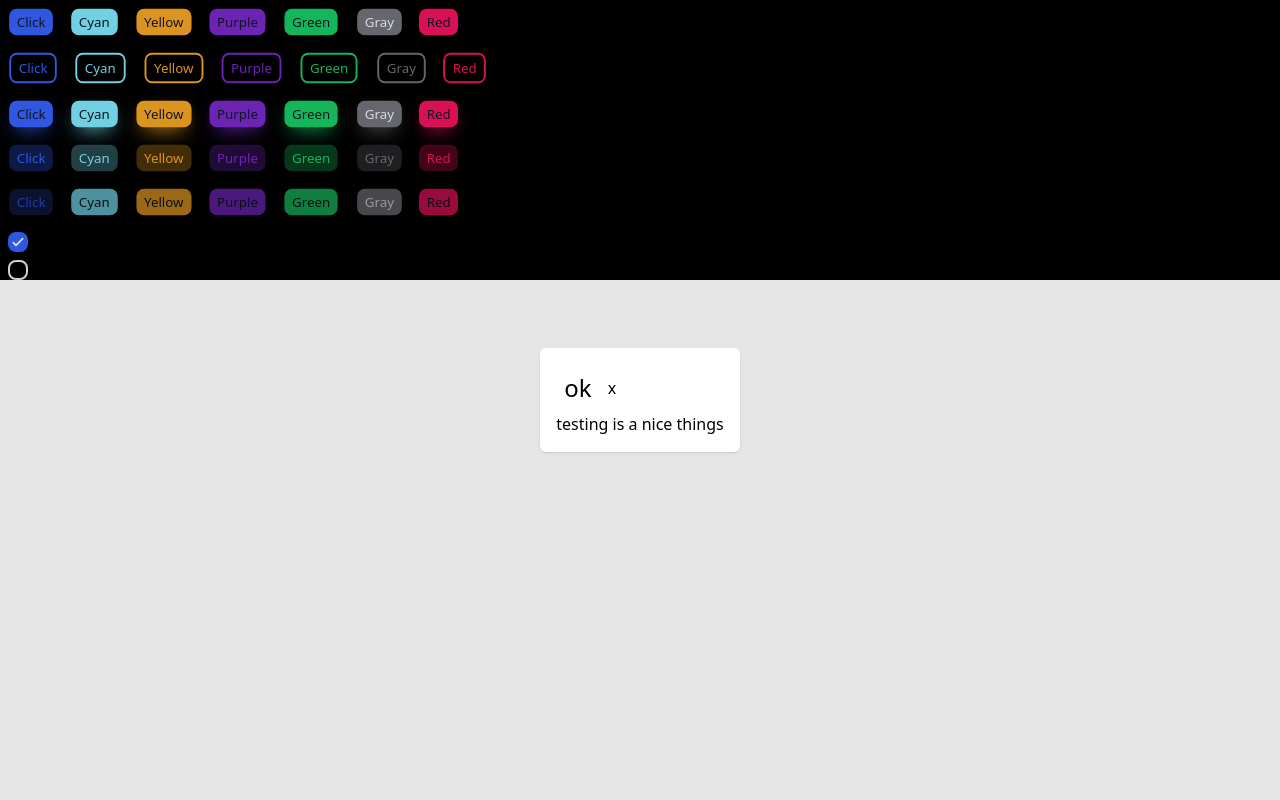
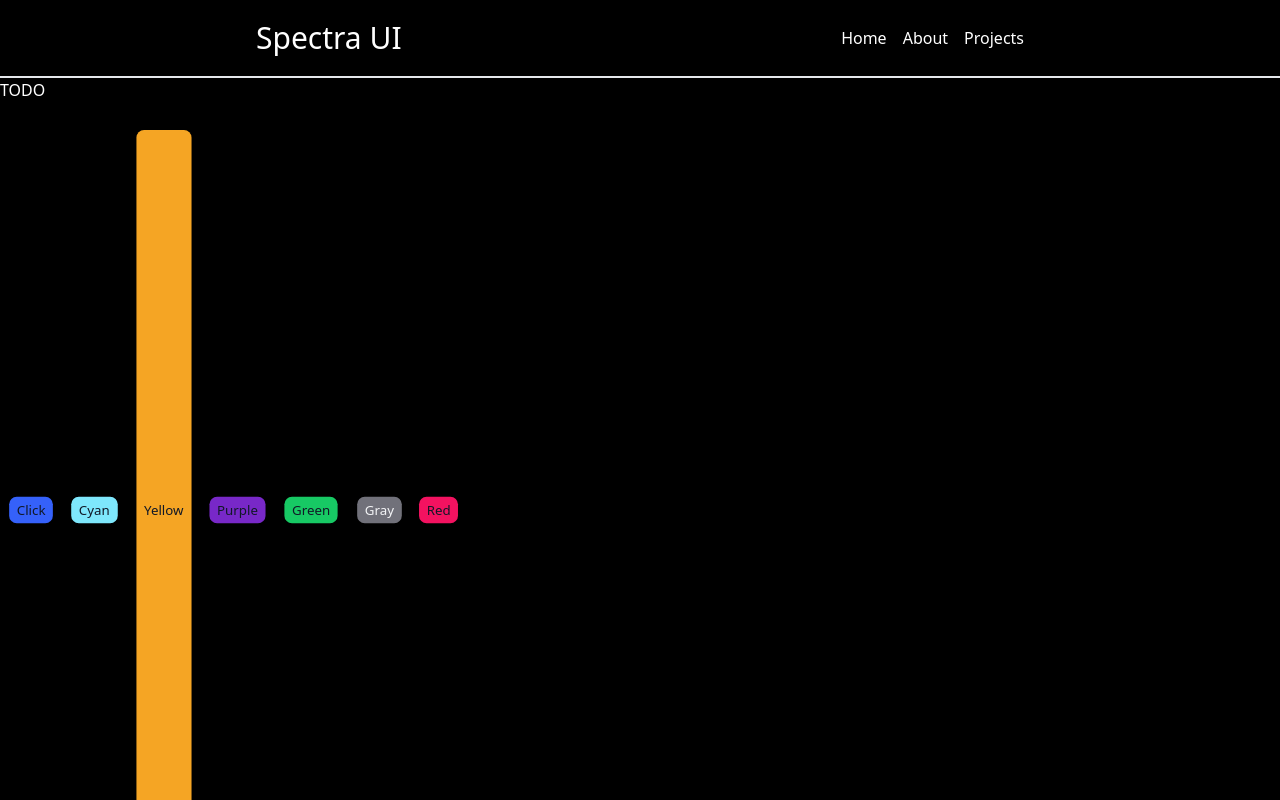
Before and after one commit to SpectraUI/SpectraUI, a React (Vite) app: page / in a window 1280 px wide. Shown: the top 800 px of the page. Built offline with nearby package versions, Linux system fonts and the light colour scheme.

Commit message:
added Navbar

```diff
--- /dev/null
+++ b/components/Navbar/index.tsx
@@ -0,0 +1,122 @@
+import React, { useEffect, useState } from "react";
+
+export interface NavbarProps {
+  children: React.ReactNode;
+  className?: string;
+  bordered?: boolean;
+  sticky?: boolean;
+  justify?: "start" | "center" | "end" | "between" | "around" | "evenly";
+}
+
+export const Navbar: React.FC<NavbarProps> = ({
+  children,
+  sticky,
+  justify,
+  className,
+  bordered,
+}) => {
+  const _ = [
+    "justify-start",
+    "justify-end",
+    "justify-center",
+    "justify-between",
+    "justify-around",
+    "justify-evenly",
+  ];
+  return (
+    <nav
+      className={
+        `md:px-[20vw] p-5 flex items-center justify-${justify} ${sticky && "sticky"} ${bordered && "border-b-2"} ` +
+        className
+      }
+    >
+      {children}
+    </nav>
+  );
+};
+
+export interface NavbarHeaderProps {
+  children: React.ReactNode;
+}
+
+export const NavbarHeader: React.FC<NavbarHeaderProps> = ({ children }) => {
+  return (
+    <div className="text-3xl hover:cursor-default">
+      <a href="/" className="hover:cursor-default">
+        {children}
+      </a>
+    </div>
+  );
+};
+
+export interface NavbarItemProps {
+  children: React.ReactNode;
+}
+
+export const NavbarItem: React.FC<NavbarItemProps> = ({ children }) => {
+  return (
+    <div className="hover:cursor-default sm:hover:px-2 transition-all duration-300">
+      {children}
+    </div>
+  );
+};
+
+export interface NavbarOptionsProps {
+  children: React.ReactNode;
+  className?: string;
+}
+
+export const NavbarOptions: React.FC<NavbarOptionsProps> = ({
+  children,
+  className,
+}) => {
+  return <div className={`flex gap-4 ` + className}>{children}</div>;
+};
+
+export const NavbarMenuToggle: React.FC = () => {
+  const [opened, setOpened] = useState(false);
+
+  return (
+    <button
+      className="flex flex-col gap-1 sm:hidden"
+      onClick={() => {
+        document.dispatchEvent(new Event("ToggleMenu"));
+        setOpened((prev) => !prev);
+      }}
+    >
+      <>
+        <div
+          className={`w-5 h-[1px] bg-white transition-all duration-300 ${opened ? "rotate-45 translate-y-[2px]" : ""}`}
+        />
+        <div
+          className={`w-5 h-[1px] bg-white transition-all duration-300 ${opened ? "hidden" : ""}`}
+        />
+        <div
+          className={`w-5 h-[1px] bg-white transition-all duration-300 ${opened ? "-rotate-45 -translate-y-[3px]" : ""}`}
+        />
+      </>
+    </button>
+  );
+};
+
+export interface NavbarSideBarProps {
+  children: React.ReactNode;
+}
+
+export const NavbarSideBar: React.FC<NavbarSideBarProps> = ({ children }) => {
+  const [opened, setOpened] = useState(false);
+
+  useEffect(() => {
+    document.addEventListener("ToggleMenu", () => {
+      setOpened((prev) => !prev);
+    });
+
+    return () => {
+      document.removeEventListener("ToggleMenu", () => {
+        setOpened((prev) => !prev);
+      });
+    };
+  }, []);
+
+  return <div>TODO</div>;
+};
--- a/components/UIWraper/index.tsx
+++ b/components/UIWraper/index.tsx
@@ -1,5 +1,5 @@
 import React from "react";
 
 export const UIWraper: React.FC<{ children }> = ({ children }) => {
-  return <div className="bg-black">{children}</div>;
+  return <div className="bg-black text-white">{children}</div>;
 };
--- a/components/index.ts
+++ b/components/index.ts
@@ -2,3 +2,4 @@ export * from "./Button";
 export * from "./UIWraper";
 export * from "./Checkbox";
 export * from "./Modal";
+export * from "./Navbar";
--- a/src/App.tsx
+++ b/src/App.tsx
@@ -7,14 +7,32 @@ import {
   ModalTitle,
   ModalTop,
   UIWraper,
+  Navbar,
+  NavbarHeader,
+  NavbarItem,
+  NavbarOptions,
+  NavbarMenuToggle,
+  NavbarSideBar,
 } from "../components";
 
 function App() {
   return (
     <UIWraper>
+      <Navbar justify="between" bordered>
+        <NavbarHeader>Spectra UI</NavbarHeader>
+        <NavbarOptions className="hidden sm:flex">
+          <NavbarItem>Home</NavbarItem>
+          <NavbarItem>About</NavbarItem>
+          <NavbarItem>Projects</NavbarItem>
+        </NavbarOptions>
+        <NavbarMenuToggle />
+      </Navbar>
+      <NavbarSideBar>ok</NavbarSideBar>
       <Button>Click</Button>
       <Button color="cyan">Cyan</Button>
-      <Button color="yellow">Yellow</Button>
+      <Button color="yellow" className="h-[100vh]">
+        Yellow
+      </Button>
       <Button color="secondary">Purple</Button>
       <Button color="green">Green</Button>
       <Button color="zinc">Gray</Button>
@@ -103,10 +121,12 @@ function App() {
       </Button>
       <Checkbox checked />
       <Checkbox />
-      <Modal visible id="o">
+      <Modal visible={false} id="o">
         <ModalTop>
           <ModalTitle>ok</ModalTitle>
-          <ModalOptions>x</ModalOptions>
+          <ModalOptions>
+            <Button>ok</Button>
+          </ModalOptions>
         </ModalTop>
         <ModalBody>testing is a nice things</ModalBody>
       </Modal>
```
